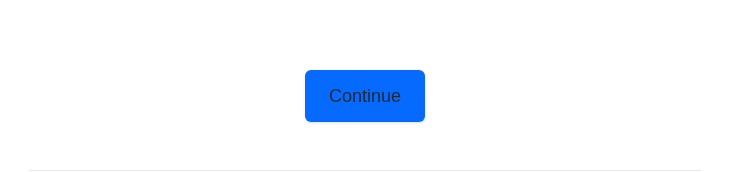
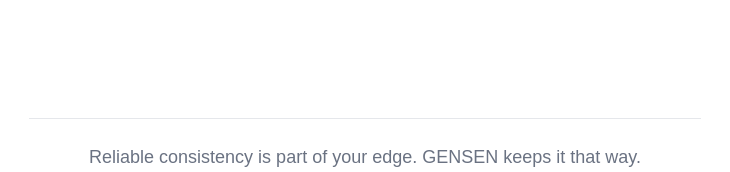
Before and after one commit to chriskulbaba2025/gensen-v2-voice, a Next.js app: page /existing-user in a window 1280 px wide. Shown: the part 1043-1215 px from the top of the page, without its empty margins (275-1005 px from the left). Built offline with nearby package versions, Linux system fonts and the light colour scheme.

Commit message:
Remove "Continue to Step 2" link from ExistingUserPage

```diff
--- a/src/app/existing-user/page.tsx
+++ b/src/app/existing-user/page.tsx
@@ -62,15 +62,7 @@
         </p>
       </div>
 
-      {/* Continue to Step 2 */}
- <a
-  href="/screen-2"
-  className="px-6 py-3 bg-[#076aff] text-[#ffffff] rounded-md hover:bg-[#002c71] transition text-lg font-medium shadow"
->
-  Continue
-</a>
-
-      {/* Footer */}
+       {/* Footer */}
       <div className="border-t border-gray-200 pt-6 mt-12 w-full max-w-2xl text-center">
         <p className="text-lg text-gray-500">
           Reliable consistency is part of your edge. GENSEN keeps it that way.
```
